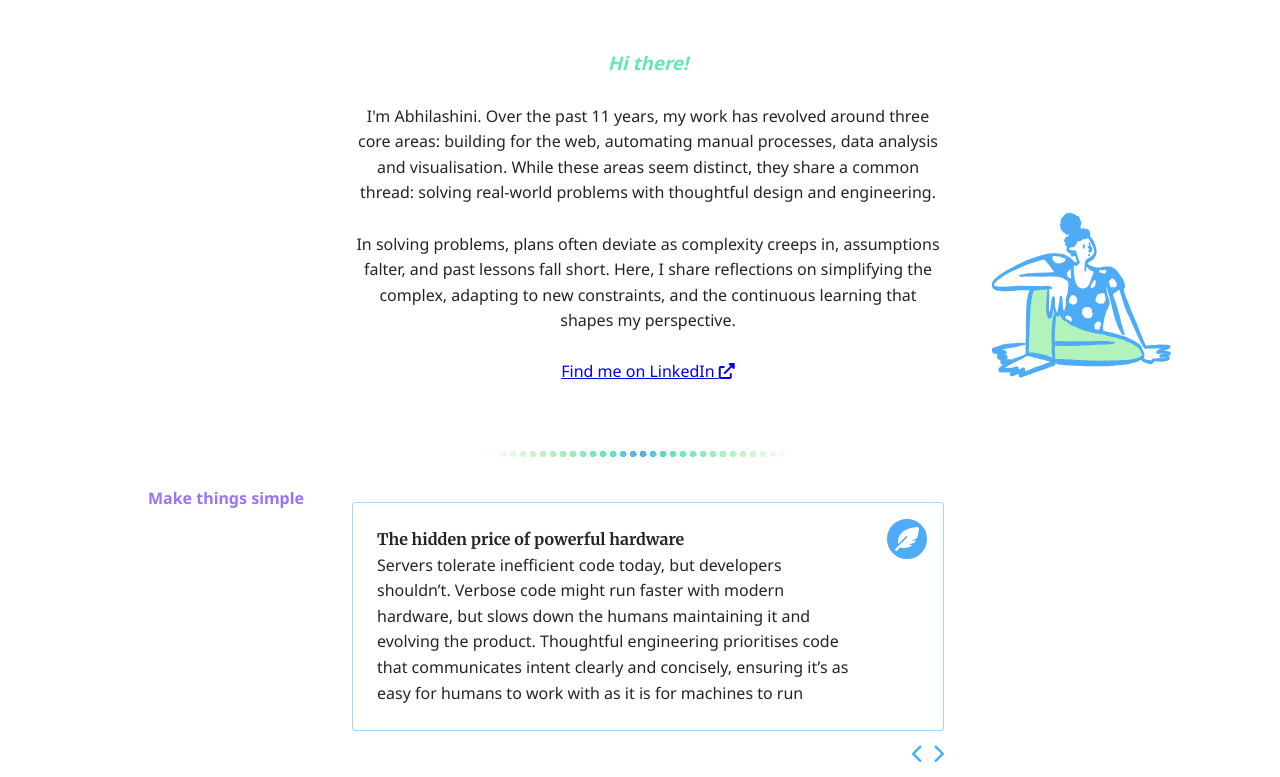
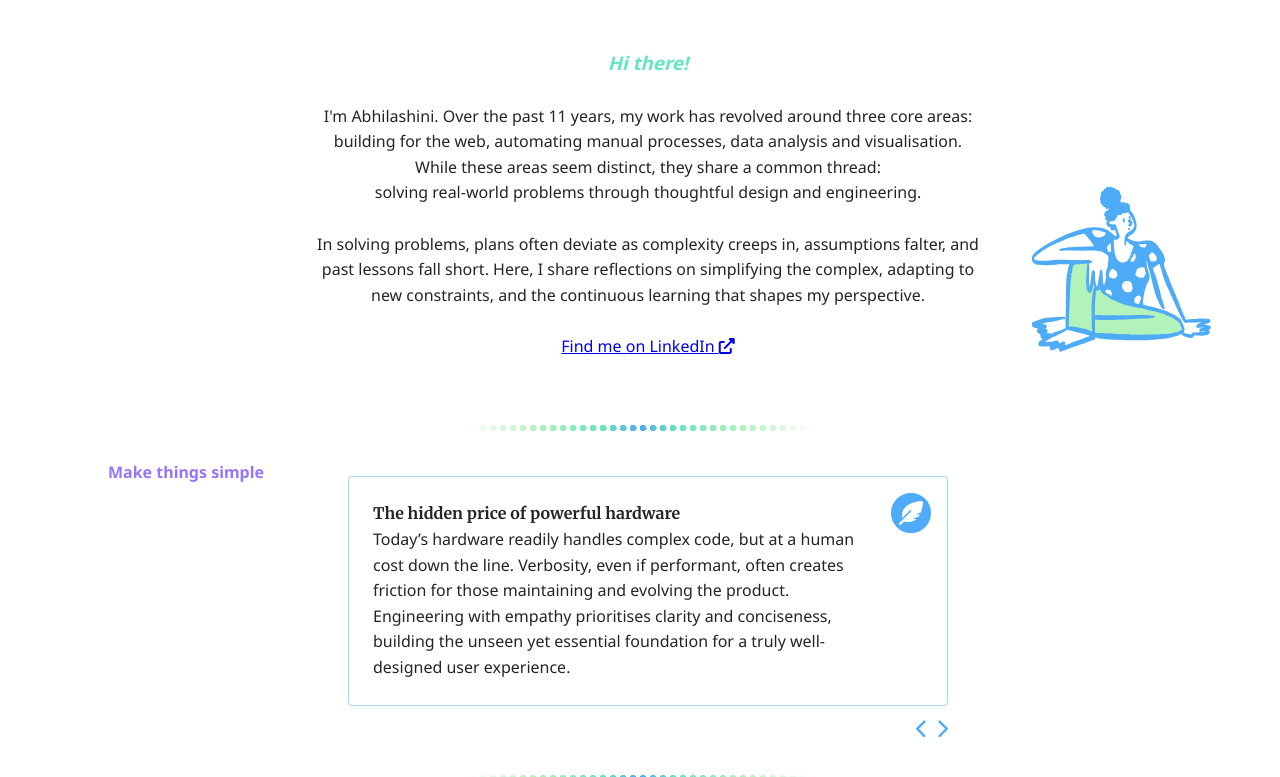
Before and after one commit to abhilashini/abhilashini.github.io, a Jekyll site: the page built from index.md, in a window 1280 px wide, cut to the strip 0-777 px from the top of the page. Built offline with Jekyll 4.4.1, drawn with Linux system fonts in a browser that asks for light colours.

Commit message:
Make things simple - refined, center column width update

```diff
--- a/_data/philosophy.yaml
+++ b/_data/philosophy.yaml
@@ -1,11 +1,9 @@
 - heading: "The hidden price of powerful hardware"
   text: >-
-    Servers tolerate inefficient code today, but developers shouldn't.
-    Verbose code might run faster with modern hardware,
-    but slows down the humans maintaining it and evolving the product.
-    Thoughtful engineering prioritises code that communicates intent
-    clearly and concisely, ensuring it's as easy for humans to work
-    with as it is for machines to run
+    Today's hardware readily handles complex code, but at a human cost down the line.
+    Verbosity, even if performant, often creates friction for those maintaining and
+    evolving the product. Engineering with empathy prioritises clarity and conciseness,
+    building the unseen yet essential foundation for a truly well-designed user experience.
   icon: "fas fa-feather-alt"
 
 - heading: "SOS from SOS (Shiny Object Syndrome)"
@@ -13,7 +11,8 @@
     A 10-line script often outlives 500 lines of "modern" boilerplate.
     New tools are valuable when they demonstrably improve the
     experience for our users or streamline the team's ability to deliver value.
-  icon: "fas fa-shiny-alt"
+  image: "/assets/images/cat-laser.gif"
+  icon: "fas fa-gem-alt"
 
 - heading: "Anyone can code ≠ Everyone should"
   text: >-
@@ -25,7 +24,7 @@
 - heading: "Redesign for needs, not trends"
   text: >-
     UX should be user-centric, not aesthetic. If users don’t struggle with
-    the old UI, 'modernizing' it is often just theater, consuming valuable
+    the existing UI, 'modernizing' it is often just theater, consuming valuable
     engineering resources. Redesign when user feedback and data prove
     the current design fails. Otherwise, focus on incremental tweaks,
     not costly overhauls.
@@ -39,13 +38,15 @@
 
 - heading: "Tests prevent silent failures"
   text: >-
-    Tests mean more code, but ensures stability, silently guarding user trust
-    and product integrity. It’s where engineering rigor meets user-centric
-    design — catching failures before they erode experiences.
+    Tests mean more code, but ensure reliability, silently guarding user trust and
+    the product’s promised behavior. They’re systems designed to break when changes
+    stray from the agreed intent — exposing gaps before they become fractures.
 
 - heading: "Universal programming"
   text: >-
     Programming’s universal grammar — logic, structure, constraints — transcends stacks.
-    This foundation enables developers to adapt faster, teams to collaborate clearer,
-    and systems to outlive trends."
+    Beyond the nuances of languages and frameworks, these principles form a shared
+    foundation: a common language for diverse teams to align intent, adapt tools to
+    problems (not trends), and build systems that outlast their initial code.
+    Complexity dissolves when we focus on why systems hold, not how they’re built.
   icon: "fas fa-globe"
--- a/_includes/carousel.html
+++ b/_includes/carousel.html
@@ -13,6 +13,9 @@
       {% if item.code %}
         <pre class="line-numbers"><code class="language-{{ item.language }}">{{ item.code | markdownify }}</code></pre>
       {% endif %}
+      {% if item.image %}
+        <img src="{{ item.image }}" alt="Card Image">
+      {% endif %}
       {% if item.comparison_table %}
         <div>{{ item.comparison_table | markdownify }}</div>
       {% endif %}
--- a/assets/css/style.css
+++ b/assets/css/style.css
@@ -30,7 +30,7 @@ body {
 
 /* Centered content column */
 .centered-column {
-  max-width: 40rem;
+  max-width: 45rem;
   margin: 0 auto;
   padding: 2rem 1rem;
 }
--- a/index.md
+++ b/index.md
@@ -7,7 +7,7 @@ layout: default
   <section class="section" id="intro">
     <h3 class="sub-heading">Hi there!</h3>
     <br/>
-    <p>I'm Abhilashini. Over the past 11 years, my work has revolved around three core areas: building for the web, automating manual processes, data analysis and visualisation. While these areas seem distinct, they share a common thread: solving real-world problems with thoughtful design and engineering.</p>
+    <p>I'm Abhilashini. Over the past 11 years, my work has revolved around three core areas: building for the web, automating manual processes, data analysis and visualisation. While these areas seem distinct, they share a common thread: <br/> solving real-world problems through thoughtful design and engineering.</p>
     <br/>
     <p>In solving problems, plans often deviate as complexity creeps in, assumptions falter, and past lessons fall short. Here, I share reflections on simplifying the complex, adapting to new constraints, and the continuous learning that shapes my perspective.</p>
     <br/>
```
Also changed, not shown: assets/images/cat-laser.gif (added).
